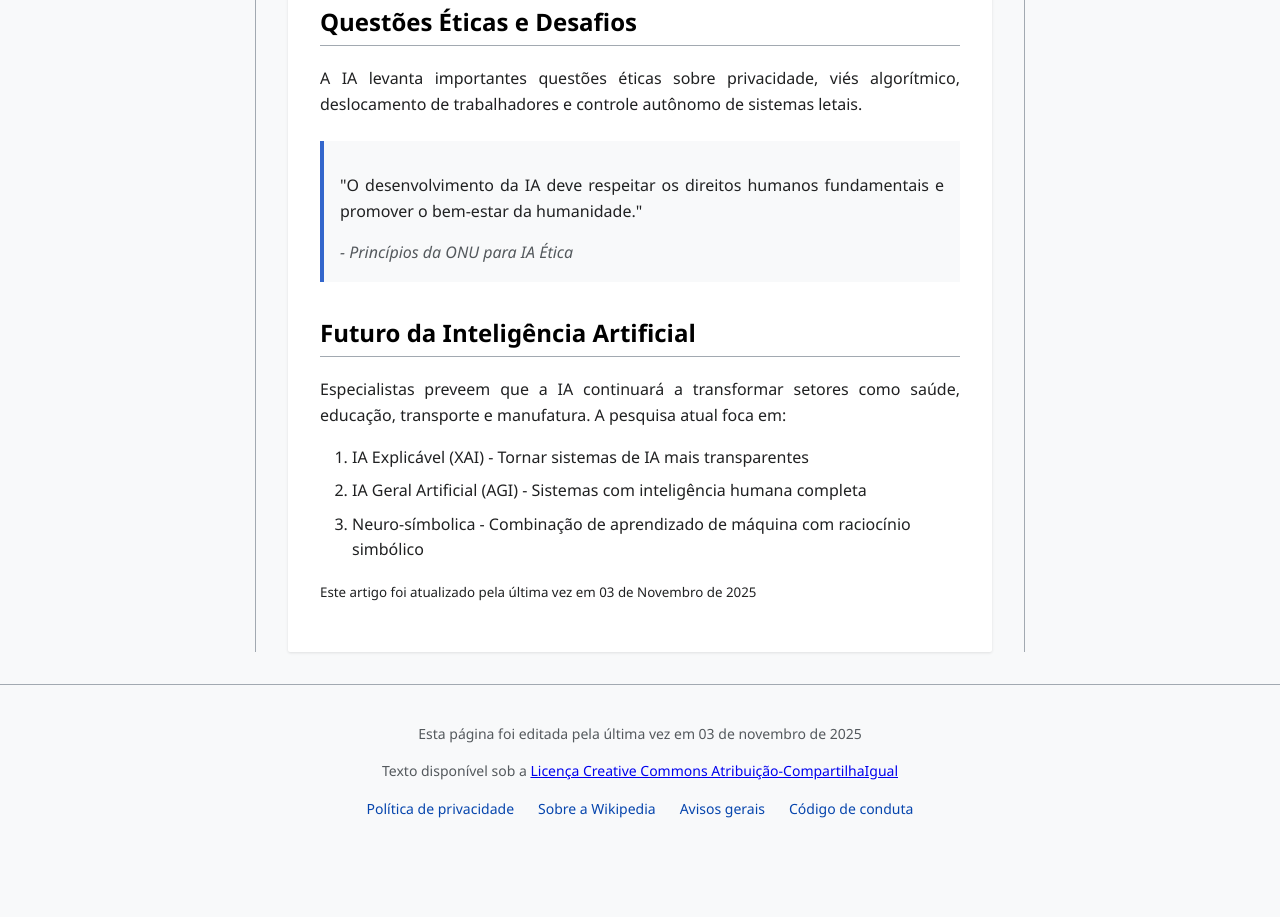
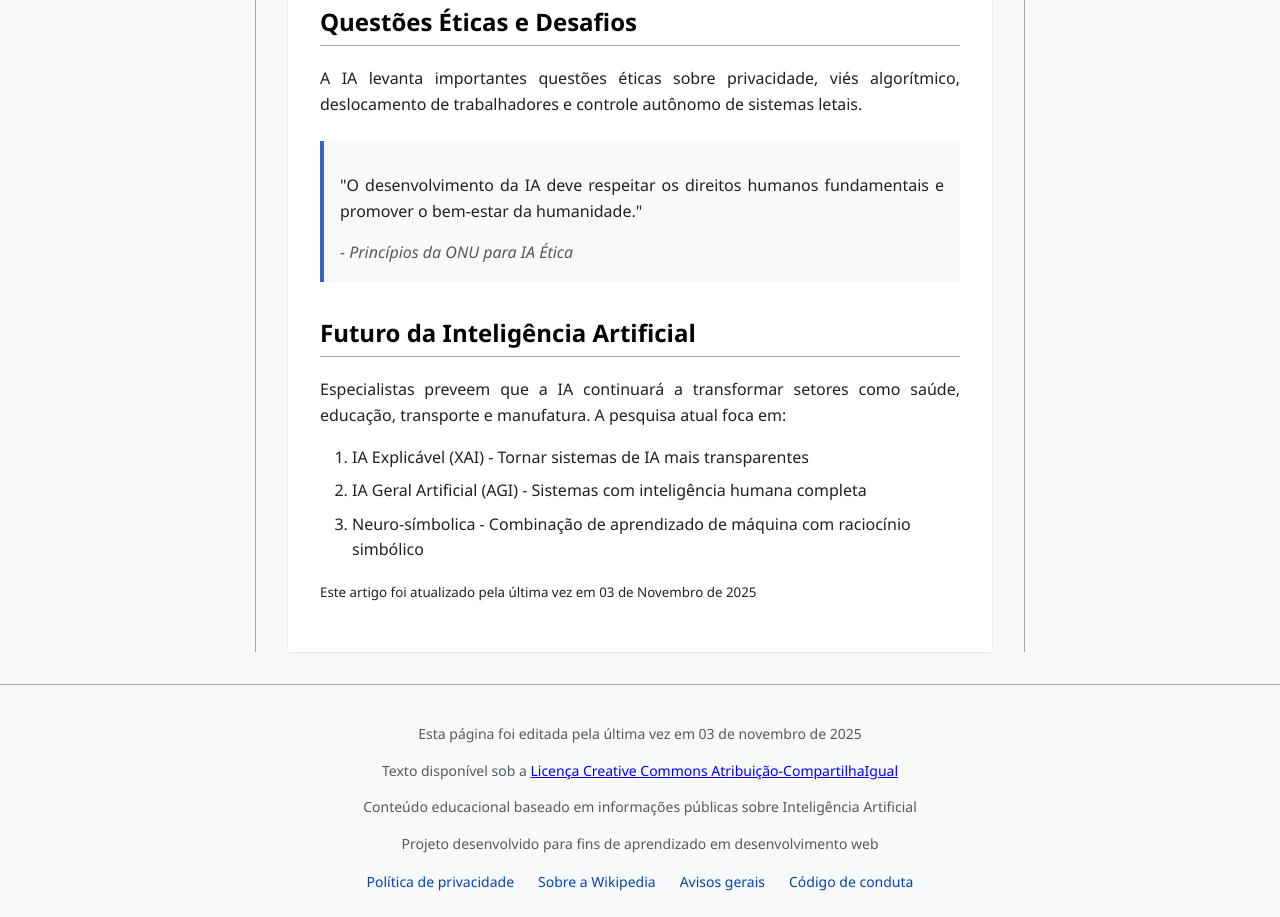
Before and after one commit to jeeanorsini/Portfolio, a plain HTML site: page Dio_Projects/Trilha de Programação/HTML/Projeto 3/index.html in a window 1280 px wide. Shown: the part 2313-3230 px from the top of the page. Before the commit the page ends 3158 px from the top, so only its background shows below. Drawn offline with Linux system fonts and the light colour scheme.

Commit message:
Update index.html

```diff
--- a/Dio_Projects/Trilha de Programação/HTML/Projeto 3/index.html
+++ b/Dio_Projects/Trilha de Programação/HTML/Projeto 3/index.html
@@ -179,6 +179,8 @@
         <div class="footer-content">
             <p>Esta página foi editada pela última vez em 03 de novembro de 2025</p>
             <p>Texto disponível sob a <a href="#" aria-label="Licença Creative Commons">Licença Creative Commons Atribuição-CompartilhaIgual</a></p>
+            <p>Conteúdo educacional baseado em informações públicas sobre Inteligência Artificial</p>
+            <p>Projeto desenvolvido para fins de aprendizado em desenvolvimento web</p>
             <nav aria-label="Links de rodapé">
                 <ul>
                     <li><a href="#" aria-label="Política de privacidade">Política de privacidade</a></li>
```
